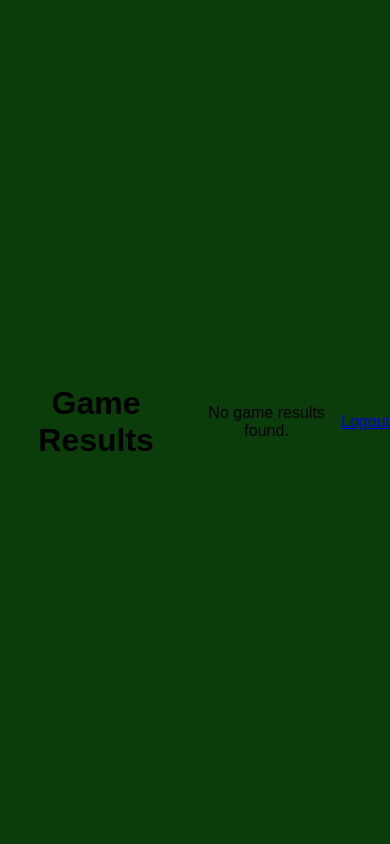
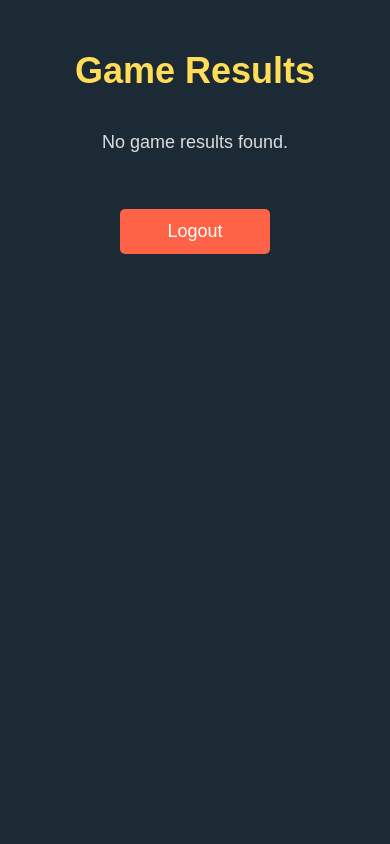
Before and after one commit to raelee1026/Blackjack-Game, a PHP site: page /php/auth/endgame.php in a window 390 px wide. Run offline with PHP 8.4, Linux system fonts and the light colour scheme; the visitor is signed in with stand-in values (Sample User, id 1); data that the repository does not hold is empty.

Commit message:
fix: much better theme

```diff
--- a/css/auth.css
+++ /dev/null
@@ -1,49 +0,0 @@
-/* <!--112550003 李昀祐 第五次作業 12/06 112550003 Yun-Yu, Lee The Fith Homework 12/06 --> */
-body, html {
-    height: 100%;
-    margin: 0;
-    display: flex;
-    align-items: center;
-    justify-content: center;
-    /* background-color: #009FCC; */
-    background-color: #0B3D0B;
-    font-family: Arial, Helvetica, sans-serif;
-    text-align: center;
-}
-
-.form-container {
-    max-width: 400px;
-    margin: 50px auto;
-    padding: 20px;
-    border: 1px solid #ddd;
-    border-radius: 10px;
-    box-shadow: 0 4px 8px rgba(0, 0, 0, 0.1);
-}
-.form-container h2 {
-    text-align: center;
-}
-.form-container form {
-    display: flex;
-    flex-direction: column;
-}
-.form-container input {
-    padding: 10px;
-    margin: 10px 0;
-    border: 1px solid #ddd;
-    border-radius: 5px;
-}
-.form-container button {
-    padding: 10px;
-    background-color: #007BFF;
-    color: #fff;
-    border: none;
-    border-radius: 5px;
-    cursor: pointer;
-}
-.form-container button:hover {
-    background-color: #0056b3;
-}
-.message {
-    color: red;
-    text-align: center;
-}
--- /dev/null
+++ b/css/endgame.css
@@ -0,0 +1,149 @@
+/* Reset default margin and padding */
+* {
+    margin: 0;
+    padding: 0;
+    box-sizing: border-box;
+}
+
+/* Body and HTML styling */
+body, html {
+    height: 100%;
+    margin: 0;
+    display: flex;
+    flex-direction: column;  /* Align elements vertically */
+    align-items: center;
+    justify-content: flex-start;  /* Start from the top */
+    background-color: #1B2A34;  /* Deep blue background for a casino vibe */
+    font-family: 'Arial', sans-serif;
+    color: #fff;
+}
+
+/* Main container for h1 and table */
+.main-content {
+    width: 100%;
+    max-width: 900px;  /* Optional: control the maximum width of the content */
+    padding: 20px;
+    text-align: center;
+    flex-grow: 1;  /* Allow content to grow vertically */
+}
+
+/* Title styling */
+h1 {
+    font-size: 48px;
+    color: #FFDD57;  /* Golden color to match a casino theme */
+    margin-bottom: 20px;
+    font-weight: 600;
+    margin-top: 50px;
+}
+
+/* Table container for scrollable area */
+.table-container {
+    width: 100%;
+    height: 70vh;  /* Set the height to 70% of the viewport height */
+    overflow-y: auto;  /* Add vertical scroll */
+    margin-top: 20px;
+    padding: 0 15px;  /* Add left and right padding for spacing */
+    box-sizing: border-box; /* Include padding in width calculation */
+}
+
+/* Table Styling */
+table {
+    width: 100%;
+    background-color: #2F3A46;
+    border-collapse: collapse;
+    border-radius: 8px;
+    box-shadow: 0 4px 10px rgba(0, 0, 0, 0.3);
+}
+
+/* Table header styling */
+th, td {
+    padding: 15px;
+    text-align: center;
+    font-size: 14px;
+    border: 1px solid #444;
+}
+
+th {
+    background-color: #3C4F63;  /* Darker blue for headers */
+    color: #FFDD57;  /* Golden color for header text */
+    font-weight: bold;
+}
+
+td {
+    background-color: #3A4A59;  /* Dark background for table cells */
+    color: #FFF;
+    font-weight: 300;
+}
+
+/* Hover effect for table rows */
+tr:hover {
+    background-color: #4C5C72;  /* Lighten the row when hovered */
+}
+
+/* Links and buttons */
+a {
+    color: #FFDD57;
+    text-decoration: none;
+    font-size: 18px;
+    transition: all 0.3s ease;
+}
+
+a:hover {
+    text-decoration: underline;
+}
+
+/* Button Styles */
+button {
+    padding: 12px 20px;
+    background-color: #007BFF;
+    color: white;
+    border: none;
+    border-radius: 5px;
+    cursor: pointer;
+    font-size: 16px;
+    transition: background-color 0.3s;
+}
+
+button:hover {
+    background-color: #0056b3;
+}
+
+/* Logout button specific */
+button.logout-btn {
+    width: 150px;
+    margin-top: 20px;
+    font-size: 18px;
+    background-color: #FF6347;  /* Tomato red color for logout */
+    border-radius: 5px;
+}
+
+button.logout-btn:hover {
+    background-color: #E03A3A;
+}
+
+/* Styling for messages like "No game results found" */
+p {
+    font-size: 18px;
+    color: #ddd;
+    text-align: center;
+    margin-top: 20px;
+}
+
+/* Media query for responsive design */
+@media screen and (max-width: 768px) {
+    table {
+        font-size: 12px;
+    }
+
+    h1 {
+        font-size: 36px;
+    }
+
+    .main-content {
+        padding: 10px;
+    }
+
+    .table-container {
+        padding: 0 10px; /* Adjust padding for smaller screens */
+    }
+}
--- a/php/auth/endgame.php
+++ b/php/auth/endgame.php
@@ -30,7 +30,7 @@ try {
     <meta charset="UTF-8">
     <meta name="viewport" content="width=device-width, initial-scale=1.0">
     <title>Game Results</title>
-    <link rel="stylesheet" href="../../css/auth.css"> <!-- 你可以根据需要加入 CSS 文件 -->
+    <link rel="stylesheet" href="../../css/endgame.css"> <!-- 你可以根据需要加入 CSS 文件 -->
 </head>
 <body>
     <h1>Game Results</h1>
@@ -77,7 +77,7 @@ try {
                         <td><?php echo $gameData['currentBet']; ?></td>
                         <td><?php echo $gameData['result']; ?></td>
                         <td><?php echo $formattedTimestamp; ?></td>
-                        <td><?php echo $result['chips']; ?></td>
+                        <td><?php echo intval($result['chips']); ?></td>
                     </tr>
                 <?php endforeach; ?>
             </tbody>
@@ -85,6 +85,6 @@ try {
     <?php endif; ?>
 
     <br><br>
-    <a href="logout.php">Logout</a>
+    <button class="logout-btn" onclick="window.location.href='logout.php';">Logout</button>
 </body>
 </html>
--- a/php/auth/logout.php
+++ b/php/auth/logout.php
@@ -8,6 +8,6 @@ session_unset();
 session_destroy();
 
 // 重定向到 auth.php
-header('Location: ../../auth.php');
+header('Location: ../../index.php');
 exit;
 ?>
```
Also changed, not shown: auth.php (+8 -3 lines), css/auth2.css (added, +112 -0 lines), css/index.css (added, +66 -0 lines), index.php (+26 -5 lines), js/auth.js (deleted, +0 -67 lines), js/game.js (+0 -61 lines).
